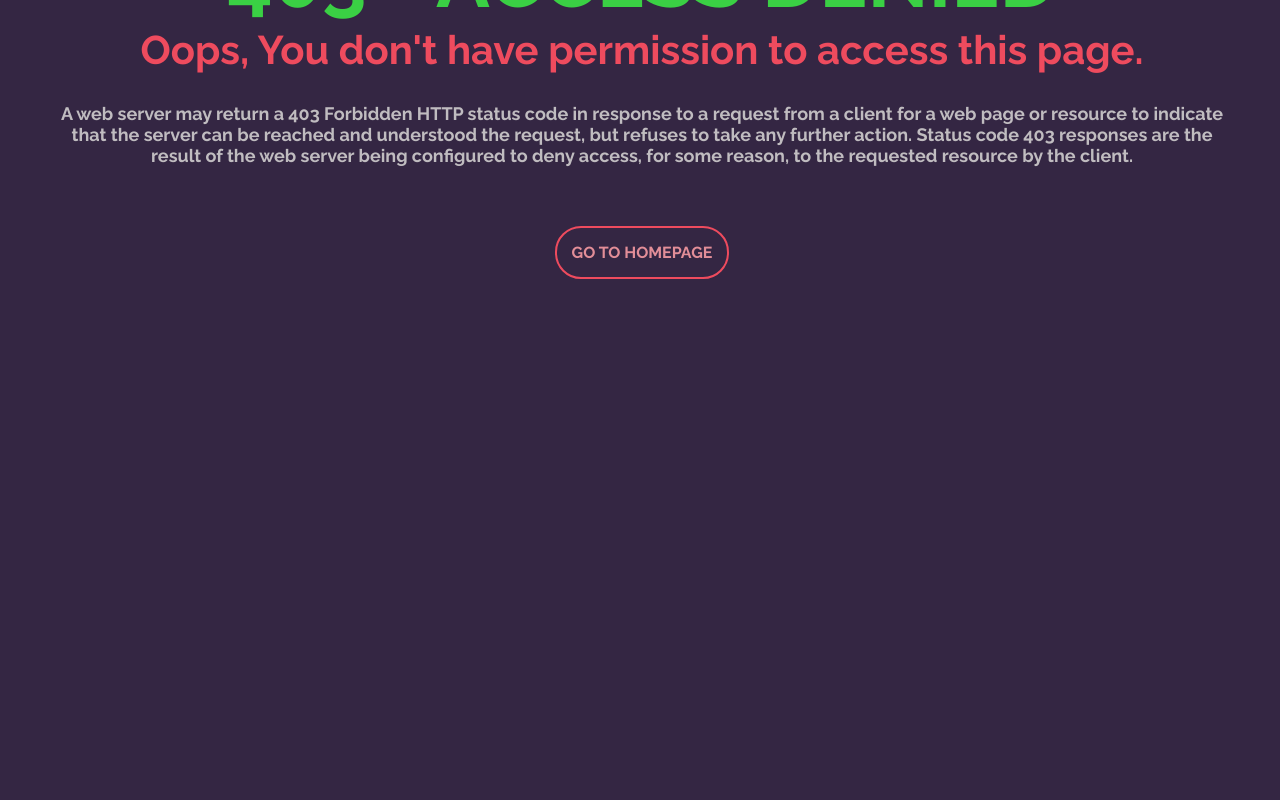
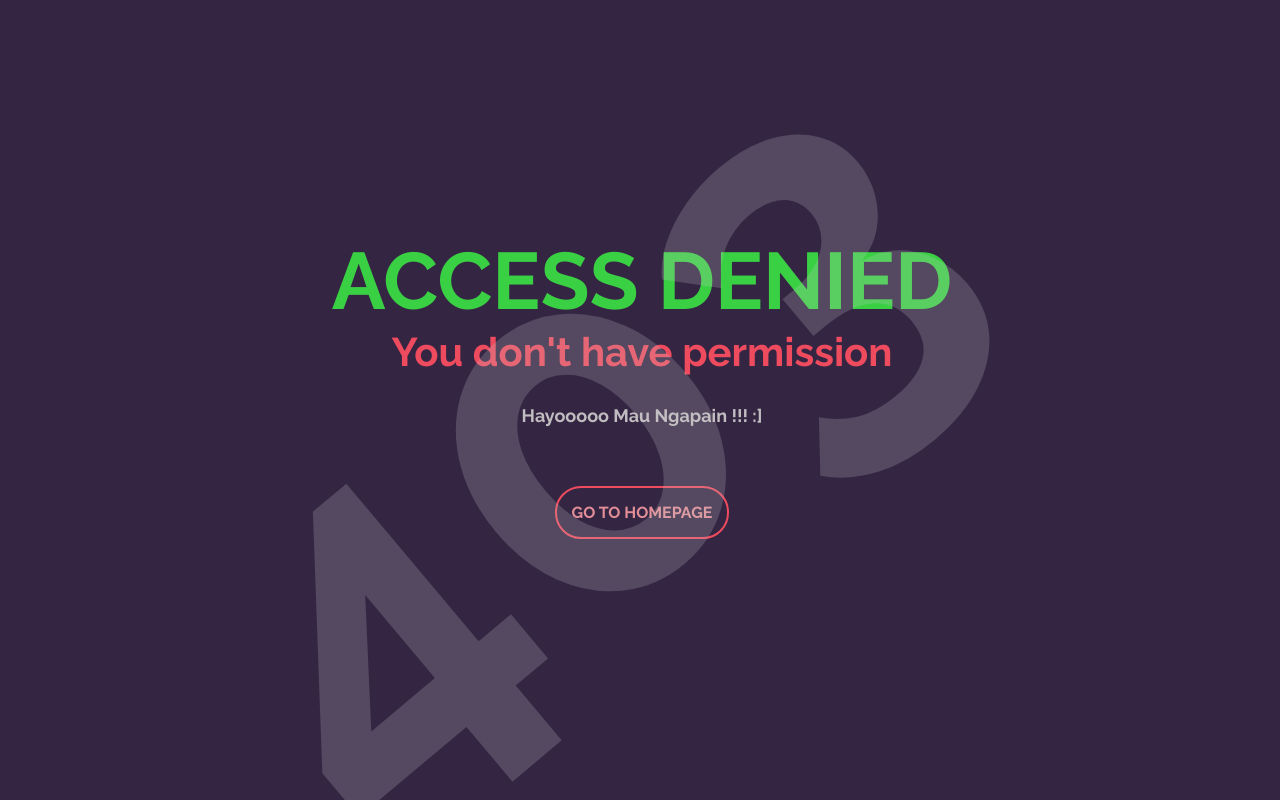
Before and after one commit to NPMA7/npmaportofolio, a plain HTML site: page page/403/index.html in a window 1280 px wide. Drawn offline with Linux system fonts and the light colour scheme.

Commit message:
Update index.html

```diff
--- a/page/403/index.html
+++ b/page/403/index.html
@@ -1,20 +1,14 @@
 <link rel="stylesheet" href="../../asset/css/pages/403/403.css" />
-<div class="text-wrapper">
-  <div class="title" data-content="404">403 - ACCESS DENIED</div>
+<body>
+  <div class="text-wrapper">
+    <div class="shape">403</div>
+    <div class="title" data-content="404">ACCESS DENIED</div>
 
-  <div class="subtitle">
-    Oops, You don't have permission to access this page.
+    <div class="subtitle">You don't have permission</div>
+    <div class="isi">Hayooooo Mau Ngapain !!! :]</div>
+
+    <div class="buttons">
+      <a class="button" href="../../">Go to homepage</a>
+    </div>
   </div>
-  <div class="isi">
-    A web server may return a 403 Forbidden HTTP status code in response to a
-    request from a client for a web page or resource to indicate that the server
-    can be reached and understood the request, but refuses to take any further
-    action. Status code 403 responses are the result of the web server being
-    configured to deny access, for some reason, to the requested resource by the
-    client.
-  </div>
-
-  <div class="buttons">
-    <a class="button" href="../../">Go to homepage</a>
-  </div>
-</div>
+</body>
```
